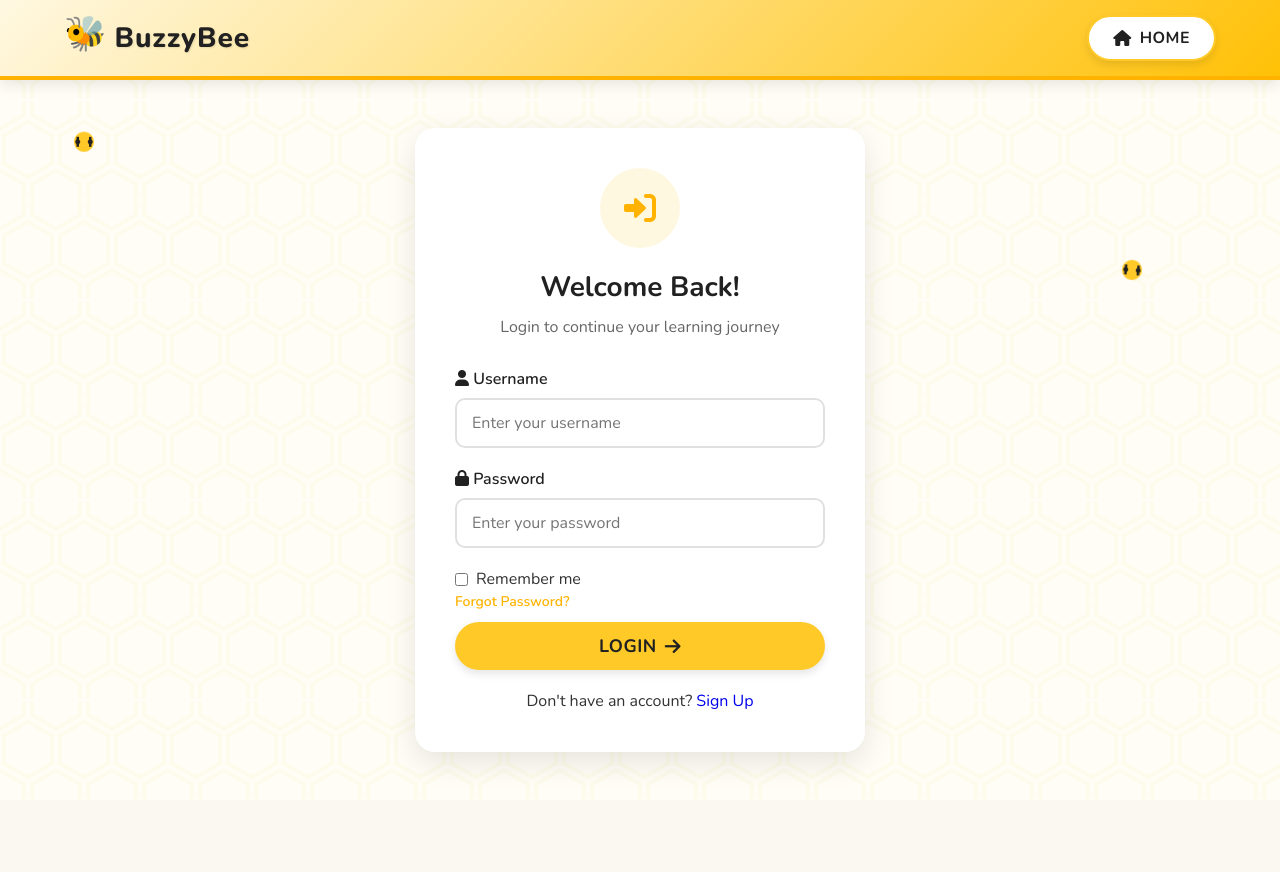
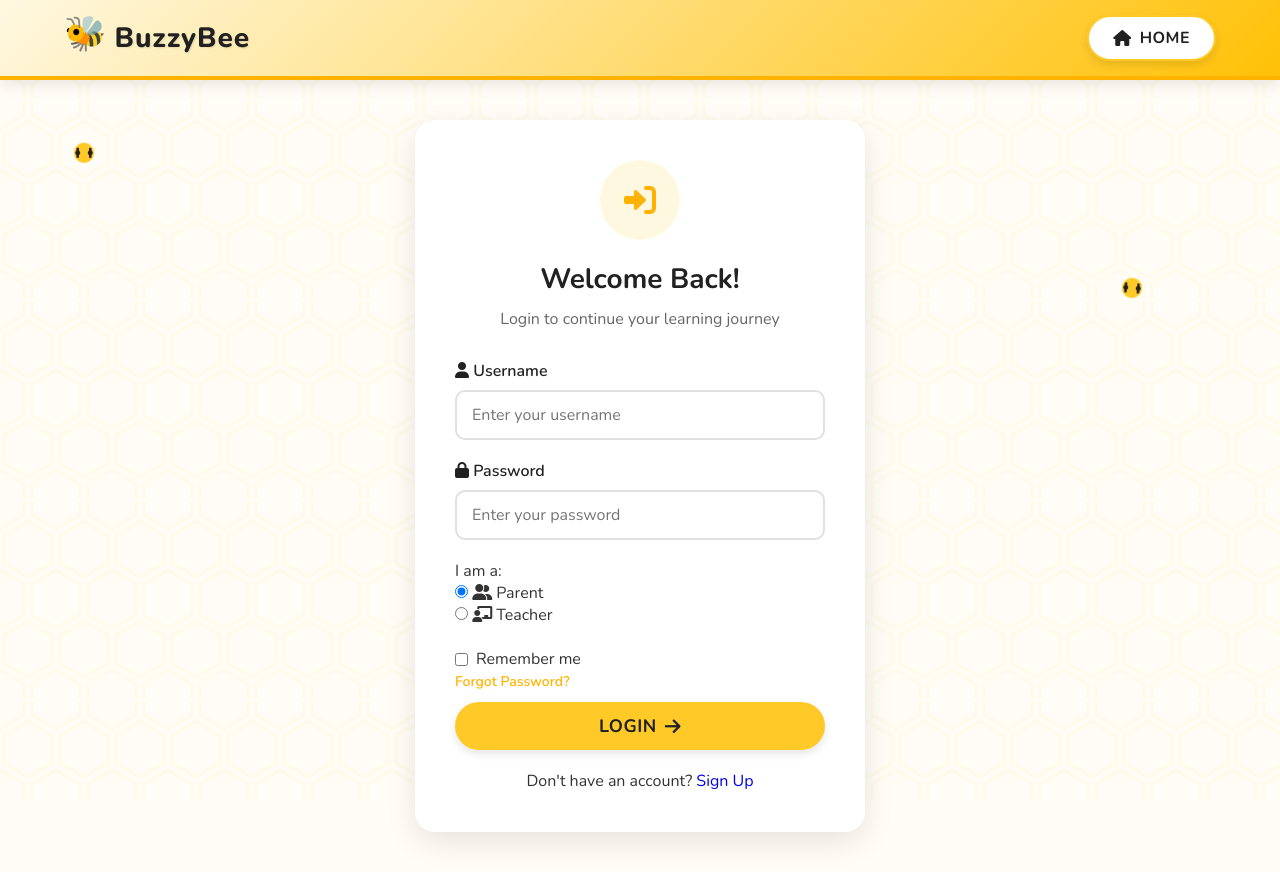
Before and after one commit to MattColb/CS191-Project, a Flask app: page /Login in a window 1280 px wide. Before the commit the page ends 768 px from the top, so only its background shows below. Run offline with Flask 3, Linux system fonts and the light colour scheme.

Commit message:
Saving changes

```diff
--- a/flask_docker/templates/login.html
+++ b/flask_docker/templates/login.html
@@ -50,6 +50,28 @@
                    <input type="password" id="password" placeholder="Enter your password" name="password" required>
                </div>
 
+               <div class="account-type">
+                    <p>I am a:</p>
+                    <div class="account-options">
+                        <div class="account-option">
+                            <input type="radio" id="parent" name="account_type" value="parent" checked="checked">
+                            <label for="parent">
+                                <i class="fas fa-user-friends"></i>
+                                <span>Parent</span>
+                            </label>
+                        </div>
+                        <div class="account-option">
+                            <input type="radio" id="teacher" name="account_type" value="teacher">
+                            <label for="teacher">
+                                <i class="fas fa-chalkboard-teacher"></i>
+                                <span>Teacher</span>
+                            </label>
+                        </div>
+                    </div>
+                </div>
+
+                <br>
+
                <div class="form-footer">
                    <div class="remember-me">
                        <input type="checkbox" id="remember" name="remember">
--- a/flask_docker/templates/signup.html
+++ b/flask_docker/templates/signup.html
@@ -60,7 +60,7 @@
                    <p>I am a:</p>
                    <div class="account-options">
                        <div class="account-option">
-                           <input type="radio" id="parent" name="account_type" value="parent">
+                           <input type="radio" id="parent" name="account_type" value="parent" checked="checked">
                            <label for="parent">
                                <i class="fas fa-user-friends"></i>
                                <span>Parent</span>
```
Also changed, not shown: flask_docker/flask_blueprints/helper_functions/login_register.py (+14 -3 lines).
